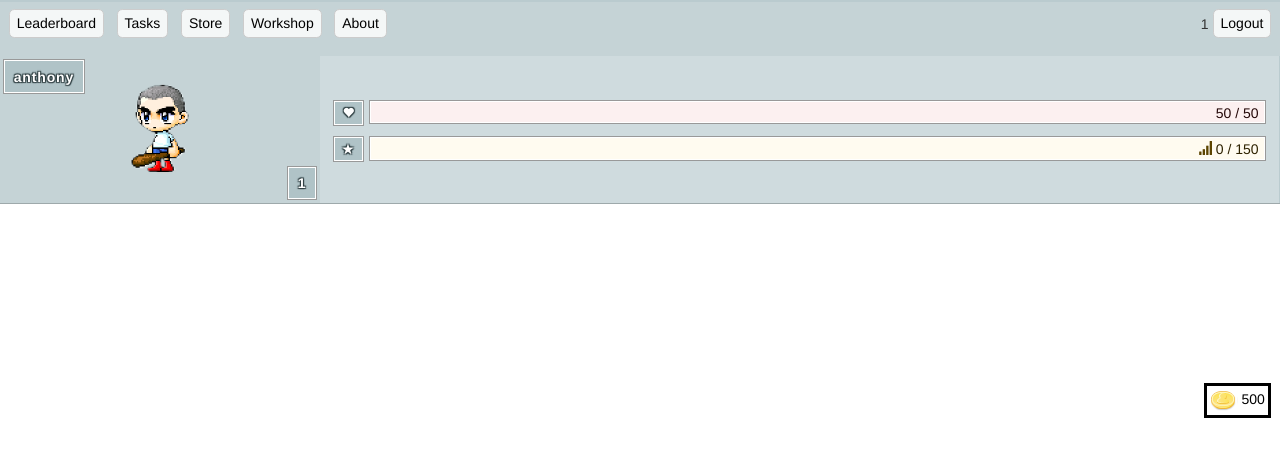
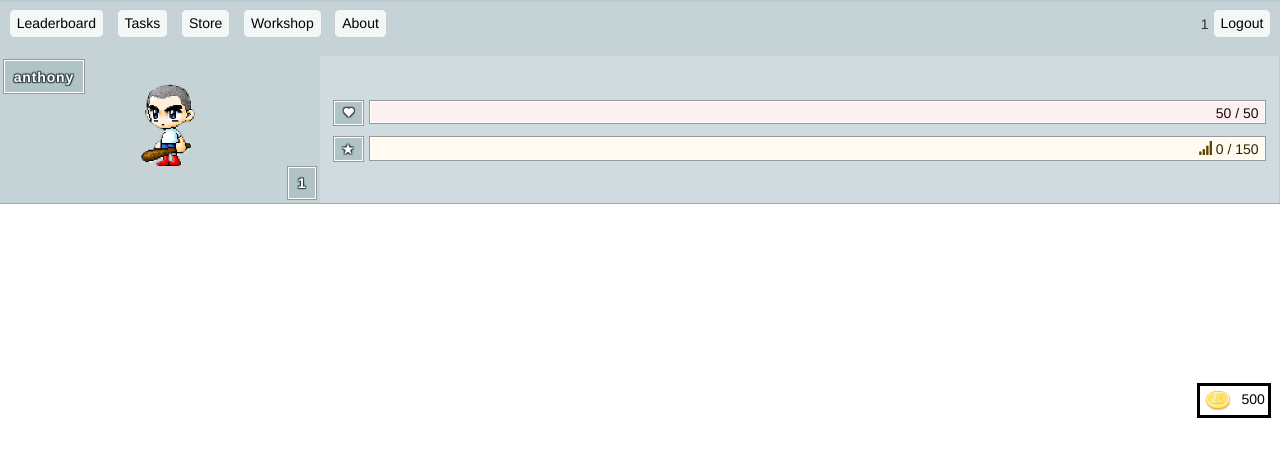
Before and after one commit to aliang8/TeamLAJICK, a Flask app: page /1 in a window 1280 px wide. Shown: the top 457 px of the page. Run offline with Flask 2, Linux system fonts and the light colour scheme; a user stored in the database is signed in; data comes from the database, SQL or seed files in the repository; some libraries are stand-ins or nearby versions.

Commit message:
fixing size

```diff
--- a/static/life.css
+++ b/static/life.css
@@ -45,7 +45,7 @@
 
 .shop_gold{
 	background-image: url(sprites/gold_coin.png);
-	background-position: -1730px, -1135px;
+	margin-right: 0.5em;
 	width: 27px;
 	height: 22px;
 	vertical-align: top;
@@ -53,8 +53,8 @@
 }
 
 .avatar{
-	margin-left: 130px;
-	height: 90px;
+	margin-left: 10em;
+	height: 6em;
 }
 /* TEXT BUBBLES */
 .text{
```
